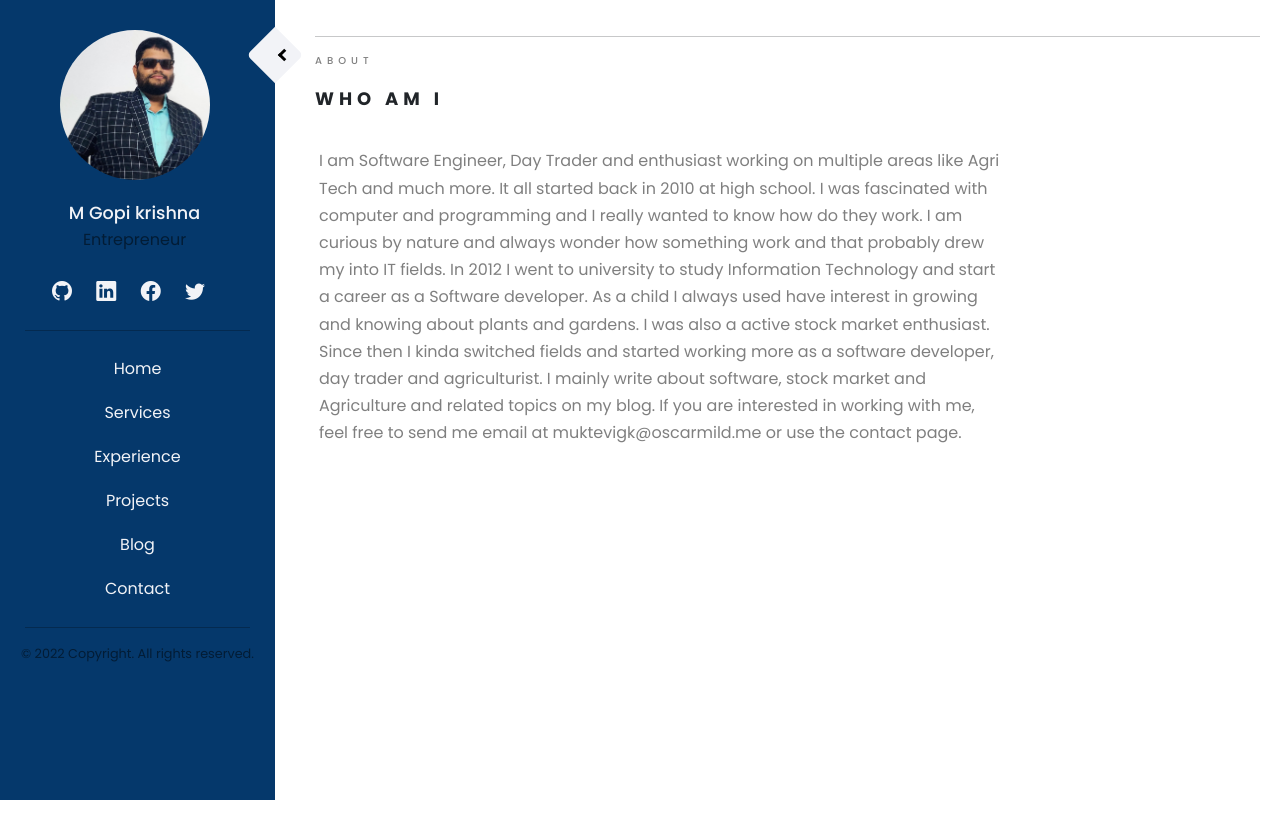
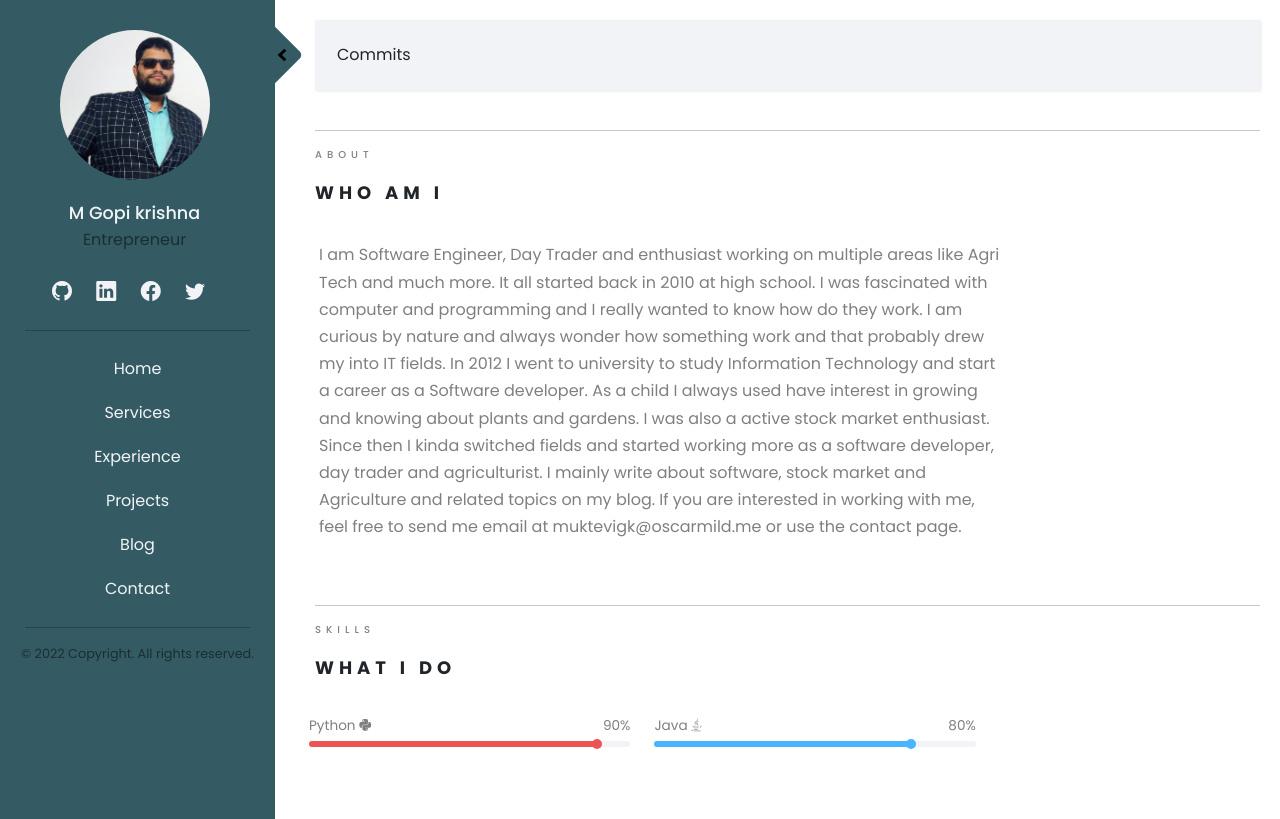
Before and after one commit to fromgopi/Portfolio, a Flask app: page / in a window 1280 px wide. Run offline with Flask 2, Linux system fonts and the light colour scheme; some libraries are stand-ins or nearby versions.

Commit message:
pushing more feat into branch
Signed-off-by: Gopi Krishna M <gopi.muktevi@gmail.com>

```diff
--- a/src/db/home.json
+++ b/src/db/home.json
@@ -11,7 +11,7 @@
         "2": {
             "name" : "Java",
             "percentage" : "80%",
-            "color" : "#ec5453",
+            "color" : "#47B5FF",
             "icon" : "fa-brands fa-java"
         }
     }
--- a/src/static/css/style.css
+++ b/src/static/css/style.css
@@ -17,7 +17,8 @@
     --box-shadow: rgba(0, 0, 0, 0.2);
     --black-075: rgba(0, 0, 0, 0.75);
     /* --green-075:rgb(65, 179, 178); */
-    --green-075:rgb(5, 56, 107);
+    /* --green-075:rgb(5, 56, 107); */
+    --green-075:rgb(52, 91, 99);
 }
 
 body {
@@ -170,7 +171,7 @@ ul.social-sidebar li {
 #sidebarCollapse{
     min-width: 40px;
     height: 40px;
-    background-color: var(--main-color);
+    background-color: var(--green-075);
     position: relative;
     transform: rotate(-45deg);
     margin-left: -20px;
@@ -558,6 +559,10 @@ ul.social-sidebar li {
     transition-duration: 3s;
 }
 
+.progress-percentage {
+
+}
+
 .progress-active::before{
     content: "";
     position: absolute;
--- a/src/static/js/app.js
+++ b/src/static/js/app.js
@@ -0,0 +1,11 @@
+
+$(document).ready( function() {
+
+    // Toggle Side Bar
+    $('#sidebarCollapse').on('click', function () {
+            console.log("Clicked Button")
+            $('#sidebar').toggleClass('active');
+            $('.arrow').toggleClass('left right');
+        }
+    )
+})
--- a/src/templates/base.html
+++ b/src/templates/base.html
@@ -30,6 +30,11 @@
             <i class="arrow left"></i>
         </div>
         <div id="content">
+            <nav class="navbar navbar-expand-lg">
+                <div class="container-fluid">
+                    <span>Commits</span>
+                </div>
+            </nav>
             <hr>
             {% block content %}
             {% endblock %}
--- a/src/templates/home.html
+++ b/src/templates/home.html
@@ -16,4 +16,29 @@
             </div>
         </div>
     </div>
+    <hr>
+    <div class="row">
+        <div class="col-sm-12">
+            <span class="heading-meta">Skills</span>
+            <h2 class="heading">What I Do</h2>
+        </div>
+    </div>
+    <div class="container-fluid">
+        <div class="row progress-row">
+        {% for skill in context.skills.values() %}
+        <div class="col-xl-6 floatLeft">
+            <div class="progress-box">
+                <div class="flex-box">
+                    <span class="skill-name"> {{ skill.name }} <i class="{{ skill.icon }}"></i> </span>
+                    <span class="skill-percent"> {{skill.percentage }}</span>
+
+                </div>
+                <div class="progress-full">
+                    <div class="progress-active" style="background-color: {{ skill.color }}; width: {{skill.percentage}}"></div>
+                </div>
+            </div>
+        </div>
+        {% endfor %}
+    </div>
+    </div>
 {% endblock %}
--- a/src/templates/navbar.html
+++ b/src/templates/navbar.html
@@ -16,10 +16,10 @@
     <hr class="sidebar-hr">
     <ul class="list-unstyled">
         <li><a class="" href="/home/" id="home"> Home </a></li>
-        <li><a class="" href="/services/" id="services"> Services </a></li>
-        <li><a class="" href="/experience/" id="experience"> Experience </a></li>
-        <li><a class="" href="/projects/" id="projects"> Projects </a></li>
-        <li><a class="" href="/blog/" id="blog"> Blog</a></li>
+        <li><a class="" href="#" id="services"> Services </a></li>
+        <li><a class="" href="#" id="experience"> Experience </a></li>
+        <li><a class="" href="#" id="projects"> Projects </a></li>
+        <li><a class="" href="#" id="blog"> Blog</a></li>
         <li><a class="" href="/contact/" id="contact"> Contact</a></li>
     </ul>
     <hr class="sidebar-hr">
```
